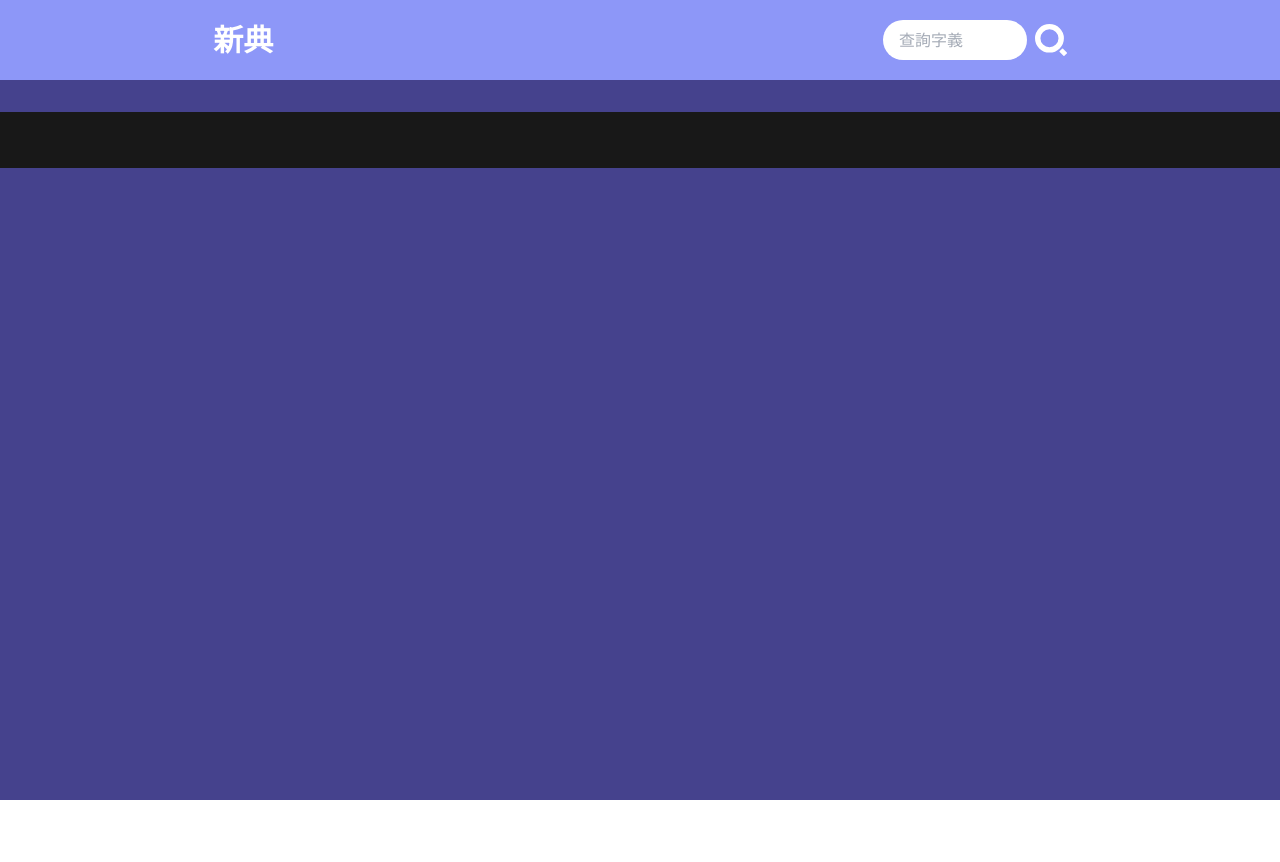
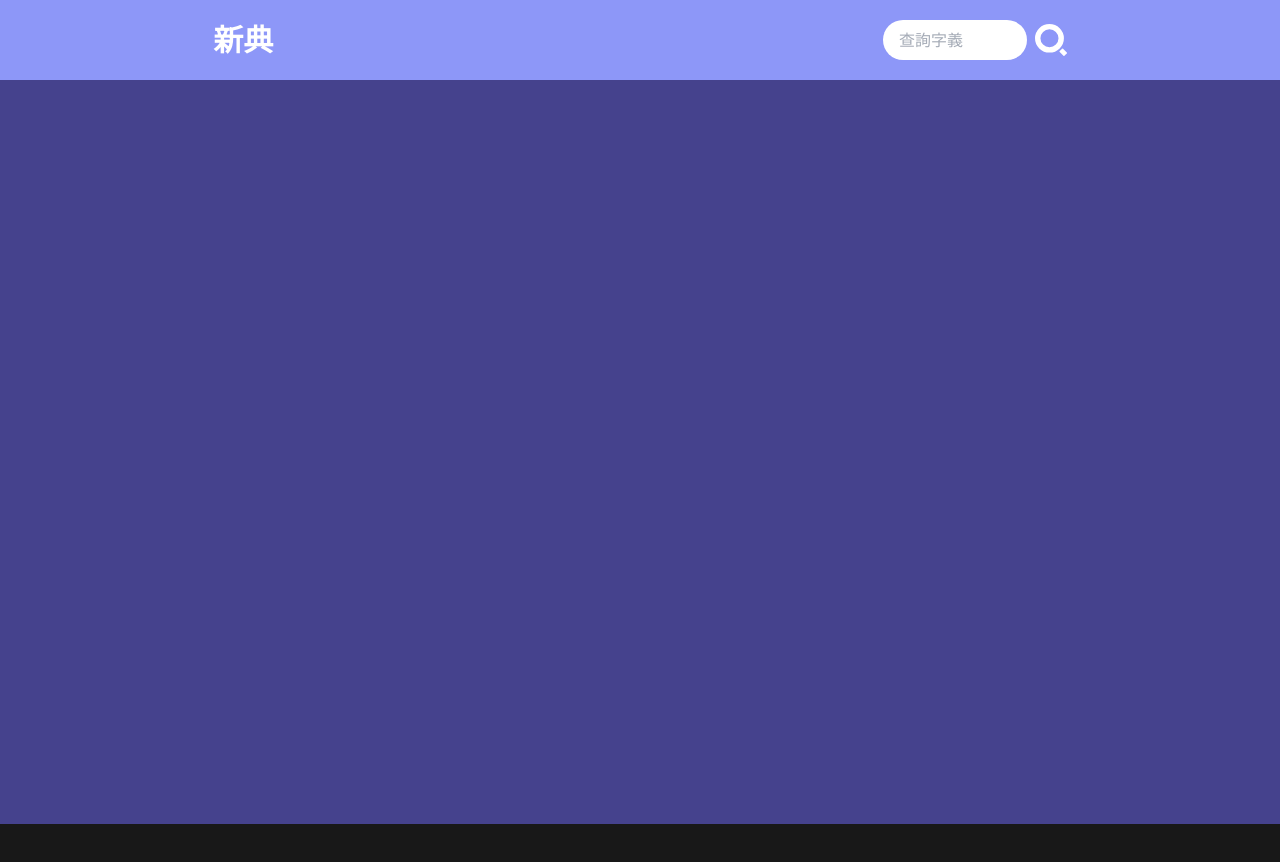
Before and after one commit to u88803494/dictionary-react, a React (Create React App) app: page / in a window 1280 px wide. Shown: the top 862 px of the page. Before the commit the page ends 800 px from the top, so only its background shows below. Built offline with nearby package versions, Linux system fonts and the light colour scheme.

Commit message:
Adjust the height of dictionary content

```diff
--- a/src/components/Dictionary/DictionaryRender.jsx
+++ b/src/components/Dictionary/DictionaryRender.jsx
@@ -4,8 +4,8 @@ import React from 'react';
 // end-region
 
 const DictionaryRender = ({ details }) => (
-  <div className="flex justify-center items-center flex-col">
-    <div className="w-2/3 mt-8 flex flex-col">
+  <div className="flex min-h-screen items-center flex-col justify-between">
+    <div className="w-2/3 min-h-full mt-8 flex flex-col">
       {details.map((heteronym) => (
         <div className="mb-4">
           <div className="flex">
```
